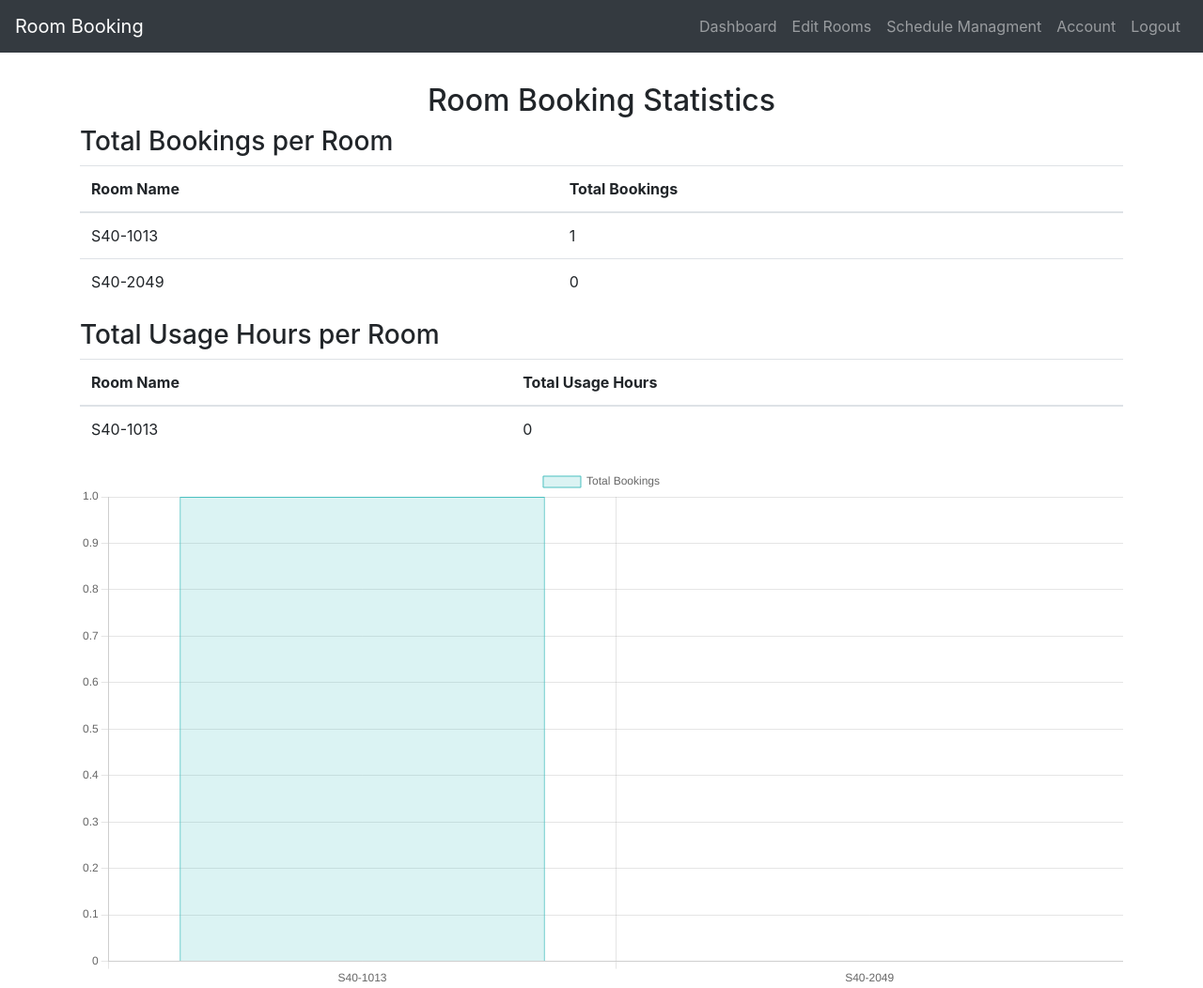
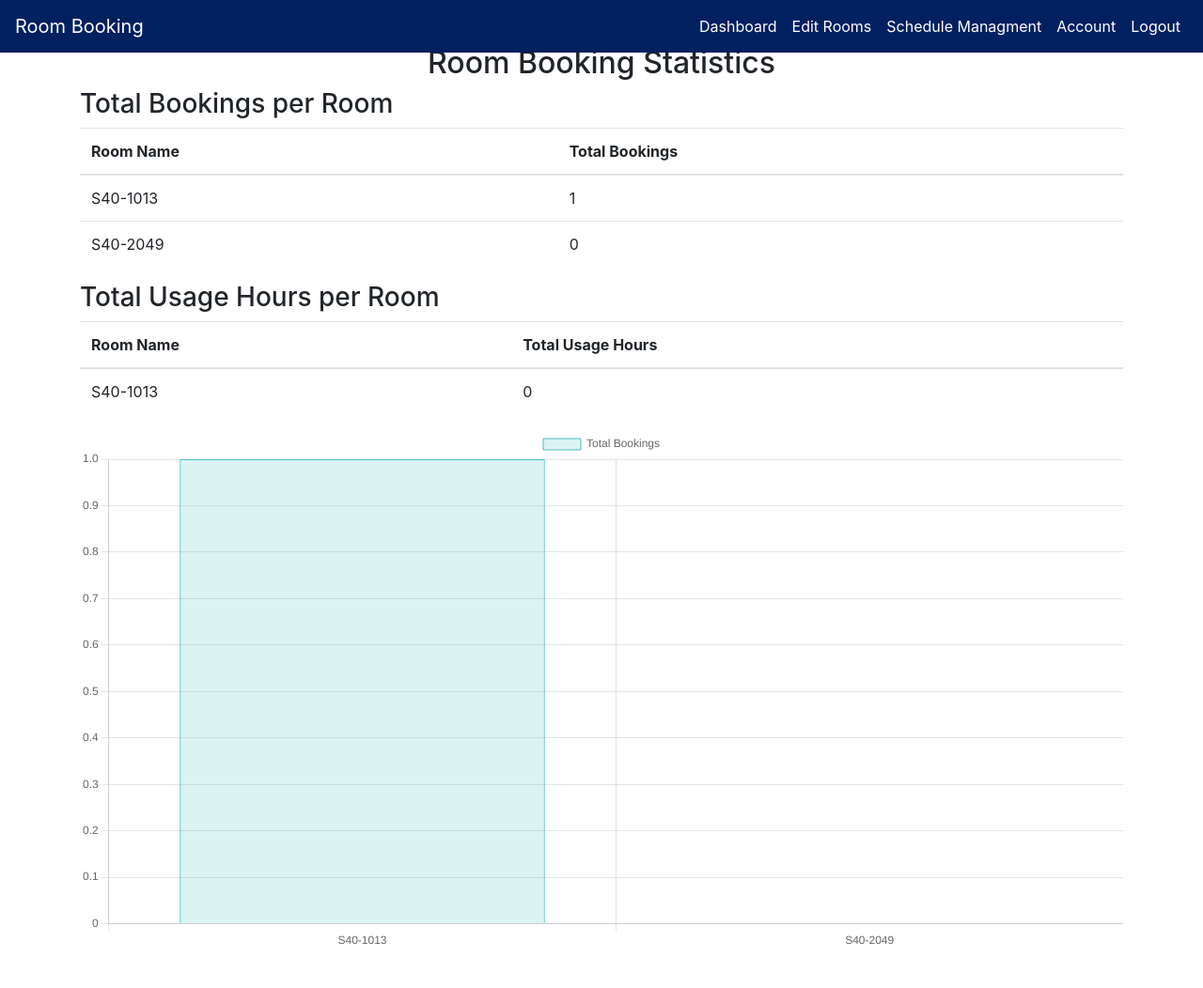
Before and after one commit to StoicTylerDurden/itcs333-project, a PHP site: page /Admin_dashboard.php in a window 1280 px wide. Shown: the whole page at 94% size. After the commit the page ends 1006 px from the top, so only its background shows below. Run offline with PHP 8.4, Linux system fonts and the light colour scheme; a user stored in the database is signed in; data comes from the database, SQL or seed files in the repository.

Commit message:
same changes in the color of navbar as that of user

```diff
--- a/navbar_admin.php
+++ b/navbar_admin.php
@@ -37,12 +37,77 @@
       border-radius: 5px;
       /* Add rounded edges for a polished look */
     }
+
+    body {
+      padding-top: 70px;
+      /* Add spacing between the navbar and content */
+    }
+
+    .navbar {
+      position: sticky;
+      top: 0;
+      z-index: 1030;
+    }
+
+    .navbar-nav {
+      margin-left: auto;
+      /* Push links to the right */
+    }
+
+    .nav-link {
+      transition: color 0.3s ease, background-color 0.3s ease;
+    }
+
+    .nav-link:hover {
+      color: #ffc107;
+      /* Change the text color on hover */
+      background-color: rgba(255, 255, 255, 0.1);
+      /* Subtle background effect */
+      border-radius: 5px;
+      /* Add rounded edges for a polished look */
+    }
+
+    :root {
+      --primary-color: #002060;
+      /* Navy Blue */
+      --secondary-color: #D4AF37;
+      /* Gold */
+      --background-color: #F8F9FA;
+      /* Light Gray */
+      --text-color: #002060;
+      /* Navy Blue */
+      --accent-color: #FFFFFF;
+      /* White */
+    }
+
+    /* General Body Styling */
+    body {
+      font-family: 'Arial', sans-serif;
+      background-color: var(--background-color);
+      color: var(--text-color);
+      margin: 0;
+      padding: 0;
+    }
+
+    /* Navbar */
+    .navbar {
+      background-color: var(--primary-color) !important;
+    }
+
+    .navbar-brand,
+    .nav-link {
+      color: var(--accent-color) !important;
+    }
+
+    .nav-link:hover {
+      color: var(--secondary-color) !important;
+    }
   </style>
 
 </head>
 
 <body>
-  <nav class="navbar navbar-expand-lg navbar-dark bg-dark fixed-top">
+  <nav class="navbar navbar-expand-lg navbar-dark fixed-top">
     <a class="navbar-brand" href="View_room_fazil.php">Room Booking</a>
     <button class="navbar-toggler" type="button" data-toggle="collapse" data-target="#navbarNav" aria-controls="navbarNav" aria-expanded="false" aria-label="Toggle navigation">
       <span class="navbar-toggler-icon"></span>
```
